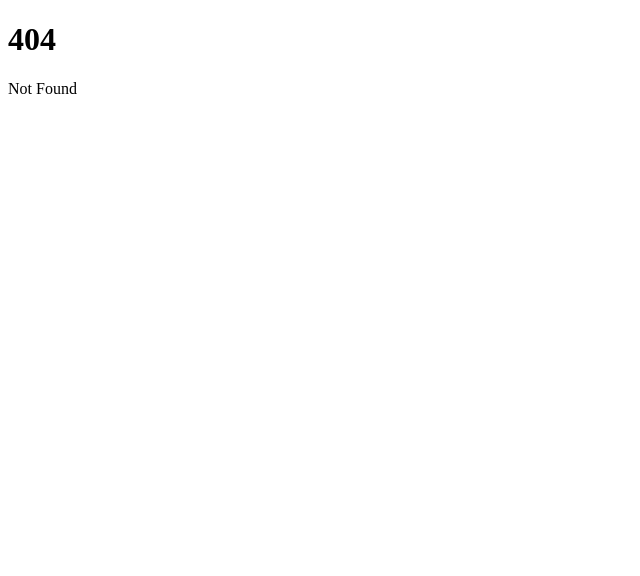
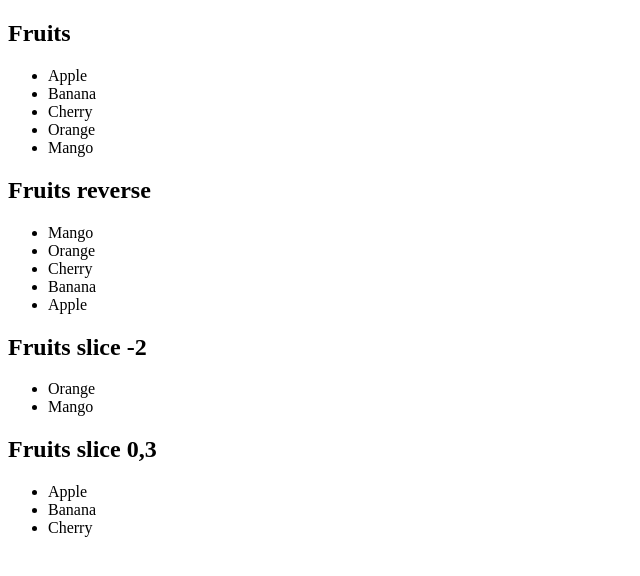
Before and after one commit to wjdals3255/Svlete_study, a SvelteKit app: page /vod/component in a window 1280 px wide. Before the commit this address had no page. Shown: the top 576 px of the page, without its empty margins (0-640 px from the left). Built offline with nearby package versions, Linux system fonts and the light colour scheme.

Commit message:
#STUDY: component

```diff
--- /dev/null
+++ b/src/routes/vod/component/+page.svelte
@@ -0,0 +1,9 @@
+<script>
+  import Fruits from "./Fruits.svelte";
+  let fruits = ['Apple', 'Banana', 'Cherry', 'Orange', 'Mango']
+
+</script>
+<Fruits {fruits} />
+<Fruits {fruits} reverse />
+<Fruits {fruits} slice='-2'/>
+<Fruits {fruits} slice='0,3'/>
--- /dev/null
+++ b/src/routes/vod/component/Fruits.svelte
@@ -0,0 +1,31 @@
+<script>
+  // Props
+  export let fruits
+  export let reverse
+  export let slice
+
+  /**
+	 * @type {any[]}
+	 */
+  let computedFruits = []
+  let name = ''
+
+  if(reverse){
+    computedFruits = [...fruits].reverse()
+    name = 'reverse'
+  }else if(slice) {
+    computedFruits = fruits.slice(...slice.split(','))
+    name = `slice ${slice}`
+  }else {
+    computedFruits = fruits
+  }
+</script>
+
+<h2>
+  Fruits {name}
+</h2>
+<ul>
+  {#each computedFruits as fruit }
+    <li>{fruit}</li>
+  {/each}
+</ul>
```
Also changed, not shown: src/routes/vod/event/+page.svelte (+32 -1 lines).
